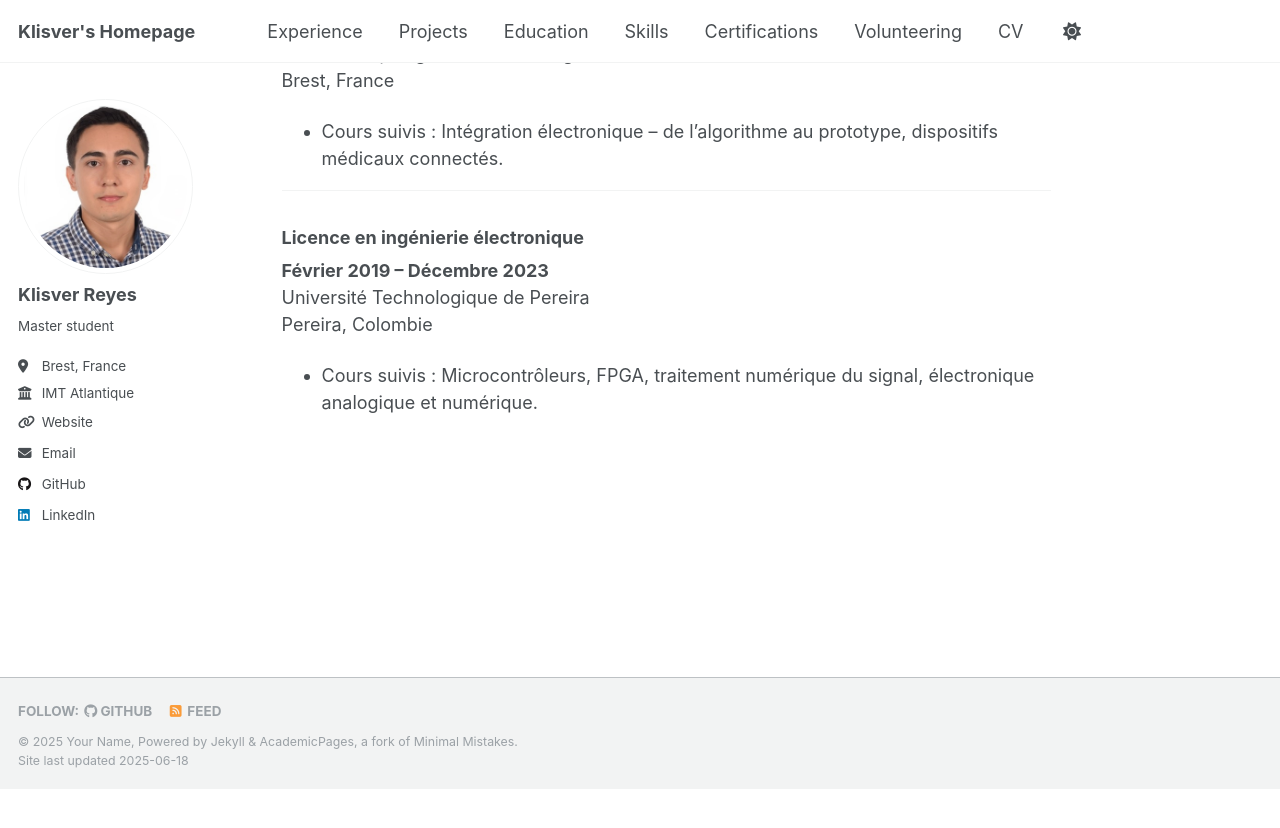
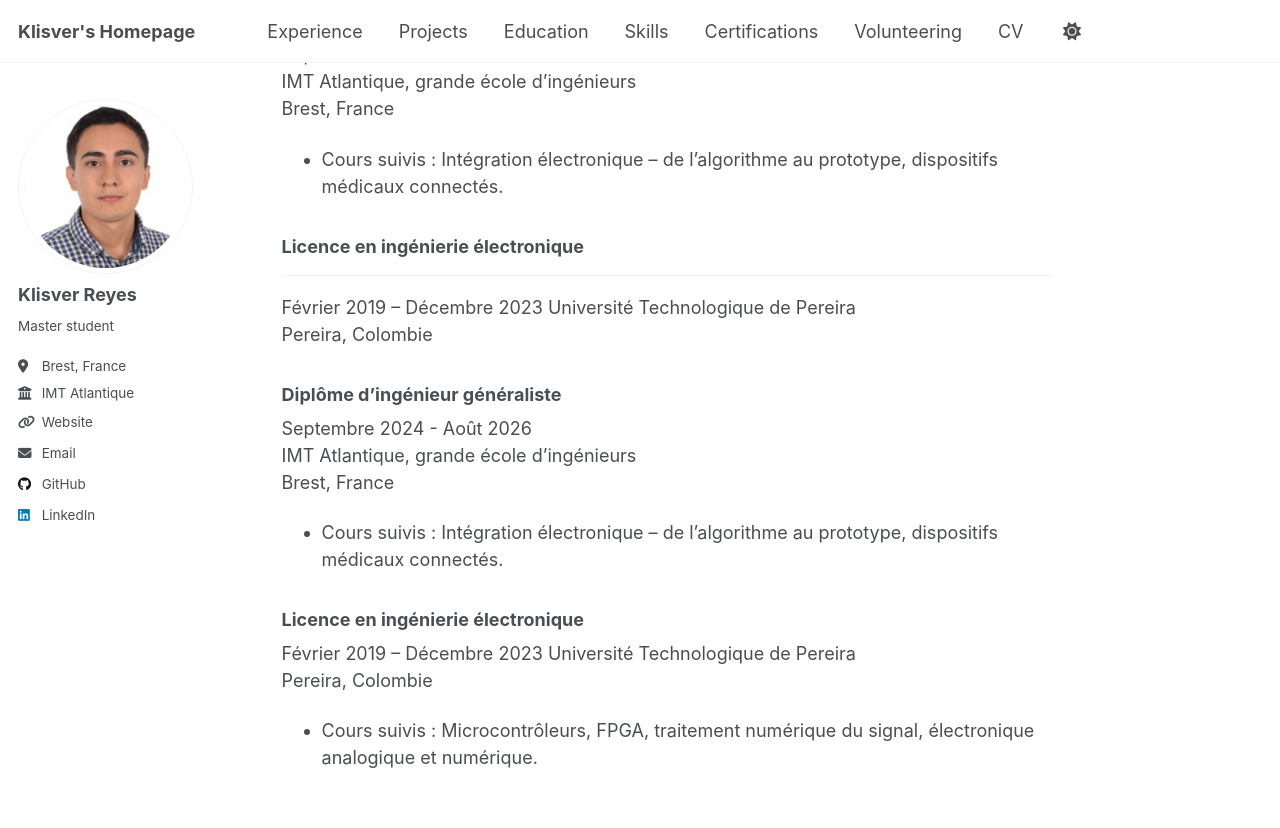
Before and after one commit to Klisver-Reyes/Klisver-Reyes.github.io, a Jekyll site: the page built from _education/education.md, in a window 1280 px wide and 900 px high, scrolled down 497 px. Shown: the top 828 px of the window. Built offline with Jekyll 4.4.1, drawn with Linux system fonts in a browser that asks for light colours; before the commit the page ends 1285 px from its top, so only the background shows below that.

Commit message:
Update education.md

```diff
--- a/_education/education.md
+++ b/_education/education.md
@@ -31,16 +31,29 @@ permalink: /education/
 
 
 ### Diplôme d’ingénieur généraliste
-**Septembre 2024 - Août 2026**
+---
+Septembre 2024 - Août 2026
 IMT Atlantique, grande école d’ingénieurs
 Brest, France
 
 - Cours suivis : Intégration électronique – de l’algorithme au prototype, dispositifs médicaux connectés.
 
+### Licence en ingénierie électronique
 ---
+Février 2019 – Décembre 2023
+Université Technologique de Pereira
+Pereira, Colombie
+
+
+### Diplôme d’ingénieur généraliste
+Septembre 2024 - Août 2026
+IMT Atlantique, grande école d’ingénieurs
+Brest, France
+
+- Cours suivis : Intégration électronique – de l’algorithme au prototype, dispositifs médicaux connectés.
 
 ### Licence en ingénierie électronique
-**Février 2019 – Décembre 2023**
+Février 2019 – Décembre 2023
 Université Technologique de Pereira
 Pereira, Colombie
 
```
